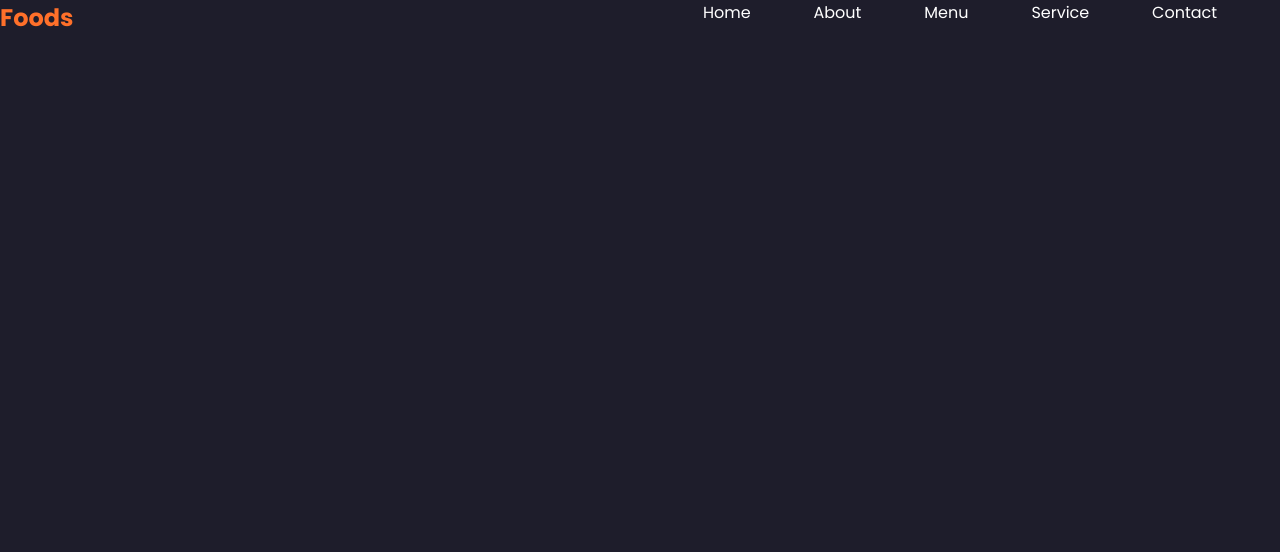
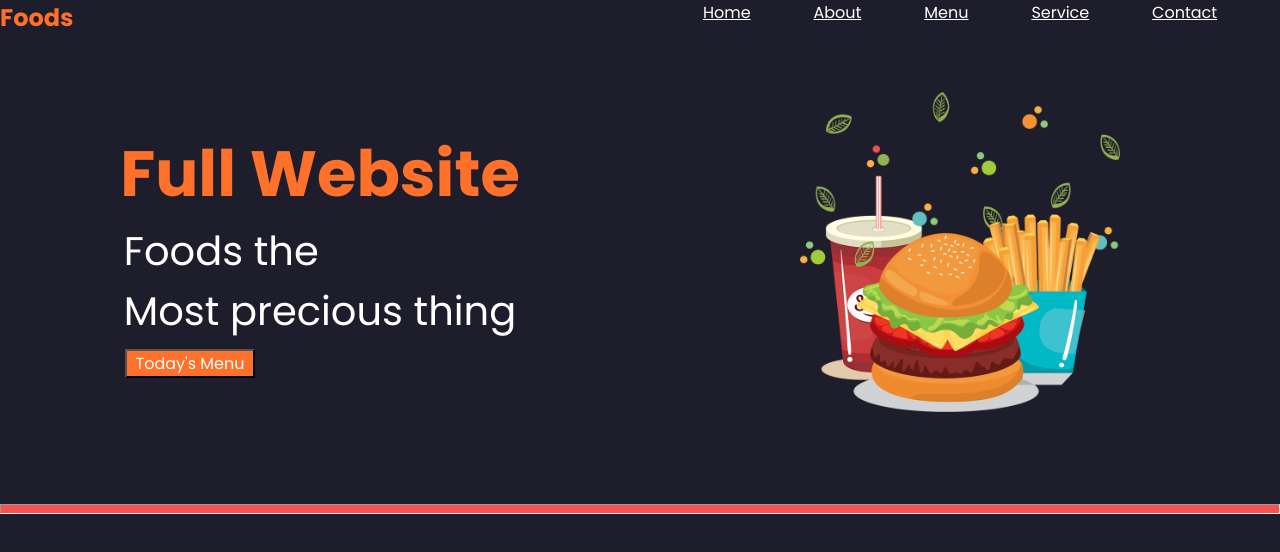
Before and after one commit to oscarArismendi/proyectoFinalHTMLYCSS, a plain HTML site: page index.html in a window 1280 px wide. Drawn offline with nearby package versions, Linux system fonts and the light colour scheme.

Commit message:
update styles and index

```diff
--- a/css/styles.css
+++ b/css/styles.css
@@ -11,9 +11,29 @@ body{
     background-color: #1e1d2b;
 }
 
+#container{
+    /*width 100vw*/
+    /*height 4vh + */
+    display: flex;
+    flex-direction: column;
+}
+
+h1{
+    font-size: 4em;
+}
+
+img{
+    width: 50%;
+}
+
+/*------------------header------------*/
 header{
+    /* position:fixed; */
+    top:0;
+    right:0;
     width: 100vw;
     height: 4vh;
+    /* z-index: 1000; */
     display: flex;
     flex-direction: row;
 }
@@ -27,6 +47,8 @@ ul{
     float:left;
 }
 
+
+
 #right-header{
     width: 50vw;
     float:right;
@@ -39,6 +61,42 @@ ul{
     justify-content: space-evenly;
 }
 
+/*-----------------content---------*/
+#home{
+    height:55vh;
+    display: flex;
+    justify-content: space-evenly;
+    align-items: center;
+}
+
+#left-home{
+    width: 50vw;
+    display: flex;
+    flex-direction: column;
+    align-items: center;
+}
+
+#right-home{
+    width: 50vw;
+    display: flex;
+    justify-content: center;
+}
+
+#left-home p{
+    font-size: 2.5em;
+}
+
+.holder-button{
+    width: 390px; /*width of the h1 to make it aling*/
+}
+
+button{
+    margin-top: 1vh;
+    font-size: 1em;
+    width: 130px;
+    background-color: #ff702a;
+}
+
 
 /* utils */
 
@@ -47,7 +105,7 @@ ul{
 }
 
 .red-border{
-    border:2em #f85151 solid;
+    border:0.4em #f85151 solid;
 }
 
 .red-line{
@@ -70,12 +128,24 @@ ul{
 }
 
 .circle-line{/*make the border like a circle and like if you where drawing*/
-    border:1em #12b886 solid;
-
+    border:1em #12b886 ;/*solid in the future*/
 }
 
 .line-transition{/*make the transition*/
     border-bottom:1em #ff702a solid;
 }
 
+
+/*--------------- media -------------*/
+
+@media (max-width:800px){
+    /*-----------------content---------*/
+#home{
+    height:100vw;
+    display: flex;
+    flex-direction: column;
+    justify-content: space-evenly;
+    align-items: center;
+}
+}
 /*#2c2b47 menu cellphone color*/
--- a/index.html
+++ b/index.html
@@ -8,7 +8,7 @@
     <title>Main</title>
 </head>
 <body>
-    <div id="container">
+    <div id="container" >
         <header>
             <nav>
                 <aside id="left-header">
@@ -16,20 +16,31 @@
                 </aside>
                 <aside id="right-header">
                     <ul id="menu">
-                        <li>Home</li>
-                        <li>About</li>
-                        <li>Menu</li>
-                        <li>Service</li>
-                        <li>Contact</li>
+                        <li><a href="#home">Home</a></li>
+                        <li><a href="#about">About</a></li>
+                        <li><a href="#menu">Menu</a></li>
+                        <li><a href="#service">Service</a></li>
+                        <li><a href="#contact">Contact</a></li>
                     </ul>
                 </aside>
             </nav>
         </header>
         <section id="content">
             <div id="home"> <!--End home-->
-                <aside id="left-home"></aside>
-                <aside id="right-home"></aside>
+                <aside id="left-home">
+                    <h1 class="text-color-orange">Full Website</h1>
+                    <p>Foods the<br/>
+                    Most precious thing
+                    </p>
+                    <div class="holder-button">
+                        <button>Today's Menu</button>
+                    </div>
+                </aside>
+                <aside id="right-home">
+                    <img src="images/home.png" alt="Hamburguer with fries and soda" class="circle-line">
+                </aside>
             </div>
+            <hr class="red-line">
         </section>
         <footer></footer>
     </div>
```
